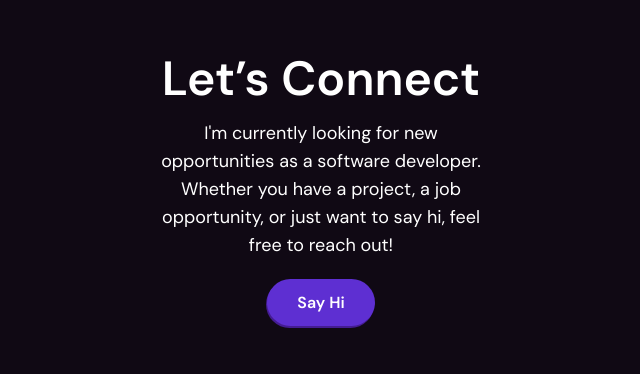
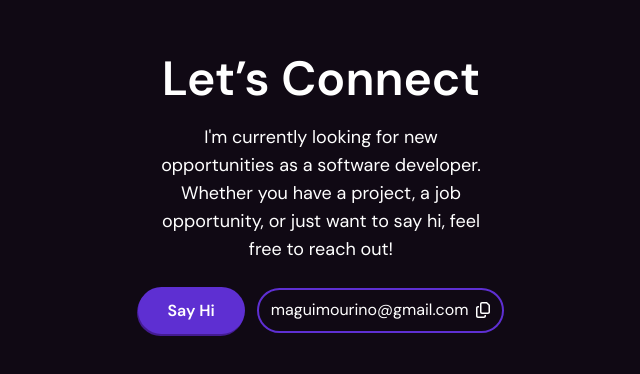
Before and after one commit to magalimou/magalimou.github.io, a React (Vite) app: page / in a window 1280 px wide. Shown: the part 4522-4896 px from the top of the page, without its empty margins (319-959 px from the left). Built offline with nearby package versions, Linux system fonts and the light colour scheme.

Commit message:
feat: add email copy functionality

```diff
--- a/src/components/sections/Contact.jsx
+++ b/src/components/sections/Contact.jsx
@@ -1,14 +1,17 @@
 import Button from "../ui/Button";
+import EmailWithCopy from "../ui/EmailWithCopy";
+import { faCopy } from "@fortawesome/free-regular-svg-icons";
 
 const Contact = () => {
     return (
         <section id="contact" className="px-60 py-30 text-center">
-            <h2 className="text-3xl sm:text-4xl md:text-5xl lg:text-5xl font-semibold mb-4">Let’s Connect</h2>
-            <p className="lg:text-lg md:text-base sm:text-base px-60 mb-5">I'm currently looking for new opportunities as a software developer. Whether you have a project, a job opportunity, or just want to say hi, feel free to reach out!</p>
-            <div>
-                <Button text="Say Hi" className="btn"></Button>
-
-
+            <h2 className="text-3xl sm:text-4xl md:text-5xl lg:text-5xl font-semibold mb-5">Let’s Connect</h2>
+            <p className="lg:text-lg md:text-base sm:text-base px-60 mb-6">I'm currently looking for new opportunities as a software developer. Whether you have a project, a job opportunity, or just want to say hi, feel free to reach out!</p>
+            <div className="flex flex-col sm:flex-row justify-center items-center gap-3">
+            <a href="mailto:maguimourino@gmail.com">
+                <Button text="Say Hi" className="btn" />
+            </a>
+            <EmailWithCopy icon={faCopy}></EmailWithCopy>
             </div>
         </section>
     );
--- a/src/components/ui/EmailWithCopy.jsx
+++ b/src/components/ui/EmailWithCopy.jsx
@@ -12,12 +12,12 @@ const EmailWithCopy = ({icon}) => {
   };
 
   return (
-    <div className="flex items-center gap-2 border-2 border-[var(--primary-purple-color)] rounded-full py-2 px-3">
+    <div className="relative flex items-center gap-2 border-2 border-[var(--primary-purple-color)] rounded-full py-2 px-3">
       <span className="text-sm sm:text-base">{email}</span>
       <button onClick={handleCopy} title="Copy email">
         <FontAwesomeIcon icon={icon} className="text-white hover:text-[var(--primary-purple-color)] transition duration-300" />
       </button>
-      {copied && <span className="text-green-400 text-sm ml-2">Copied!</span>}
+      {copied && <span className="absolute -top-6 left-1/2 -translate-x-1/2 bg-orange-700 text-white text-sm px-2 py-1 rounded-md shadow-md animate-fade-in">Copied!</span>}
     </div>
   );
 };
```
